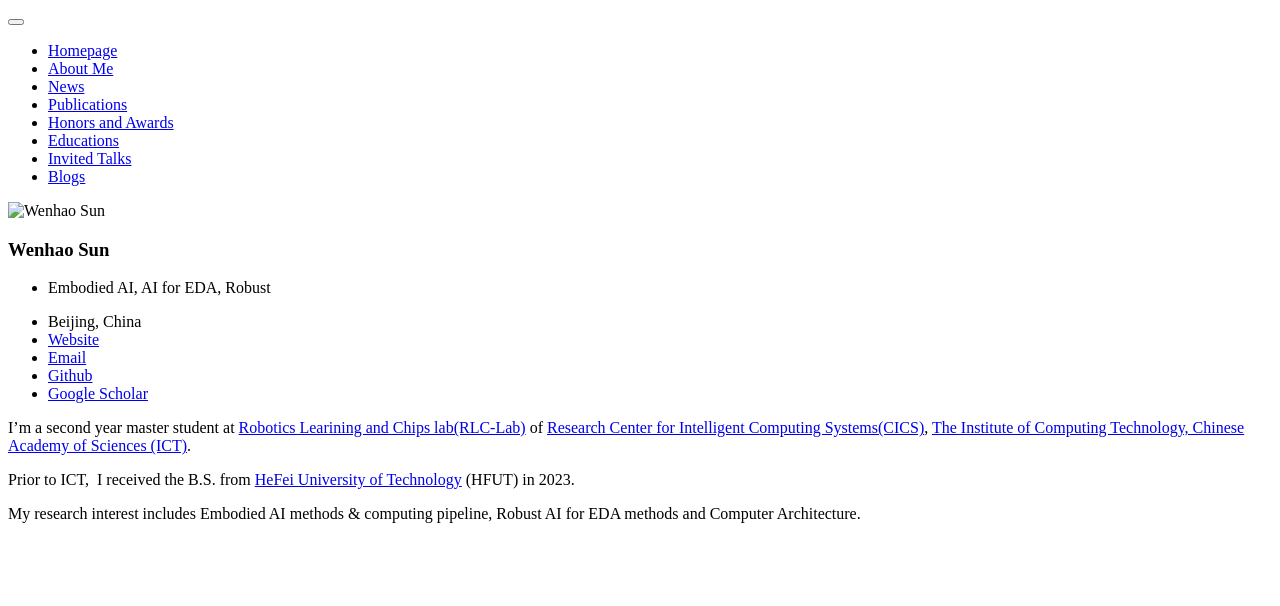
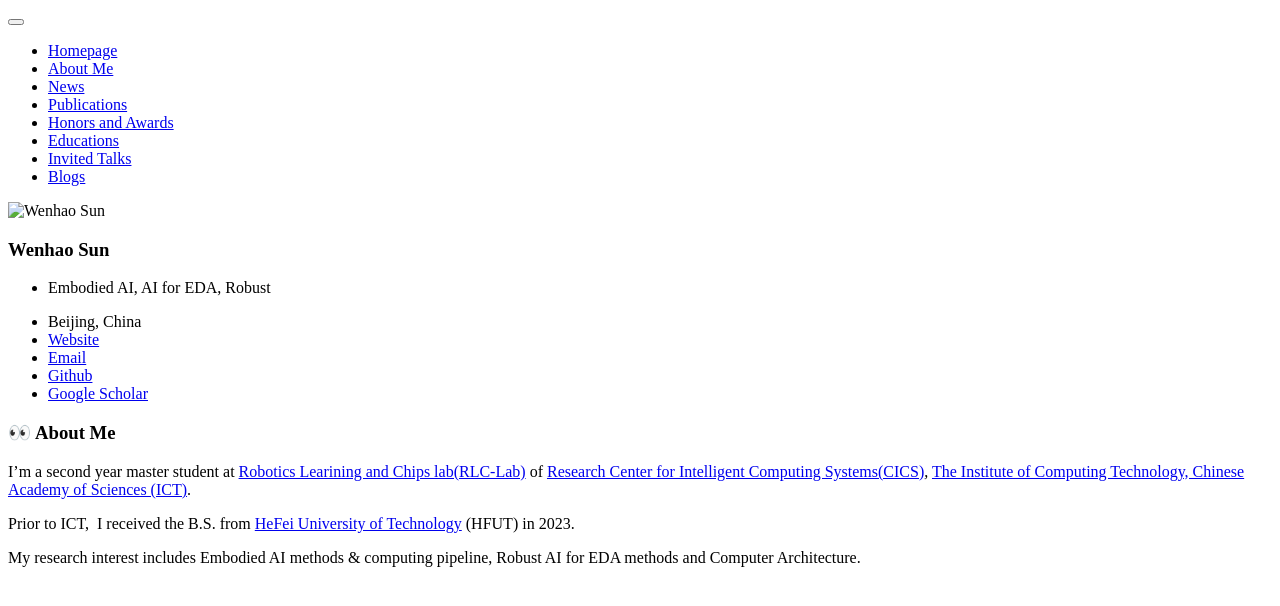
Before and after one commit to sun123-cmd/sun123-cmd.github.io, a Jekyll site: the page built from _pages/includes/intro.md, in a window 1280 px wide. Shown: the top 606 px of the page. Built offline with Jekyll 4.4.1, drawn with Linux system fonts in a browser that asks for light colours; our own code applies the rules of GitHub Pages for plain Markdown files.

Commit message:
change contents

```diff
--- a/_pages/includes/intro.md
+++ b/_pages/includes/intro.md
@@ -1,3 +1,5 @@
+# 👀 About Me
+
 I’m a second year master student at [Robotics Learining and Chips lab(RLC-Lab)](https://github.com/RLC-Lab) of [Research Center for Intelligent
 Computing Systems(CICS)](https://ict.cas.cn/jssgk/zzjg/kyxt/znjsj/js/),  [The Institute of Computing Technology, Chinese Academy of Sciences (ICT)](http://www.ict.ac.cn/).
 
```
